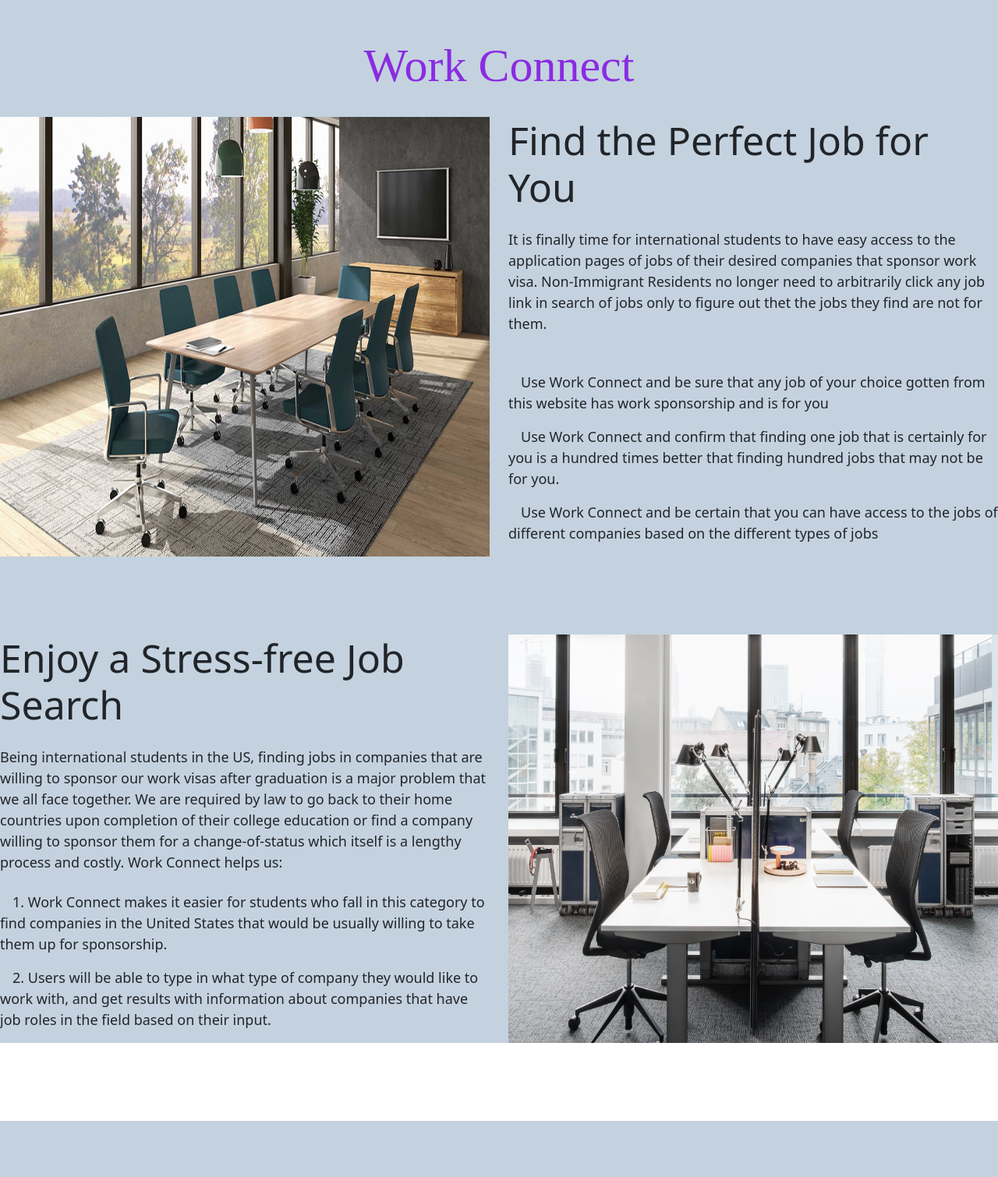
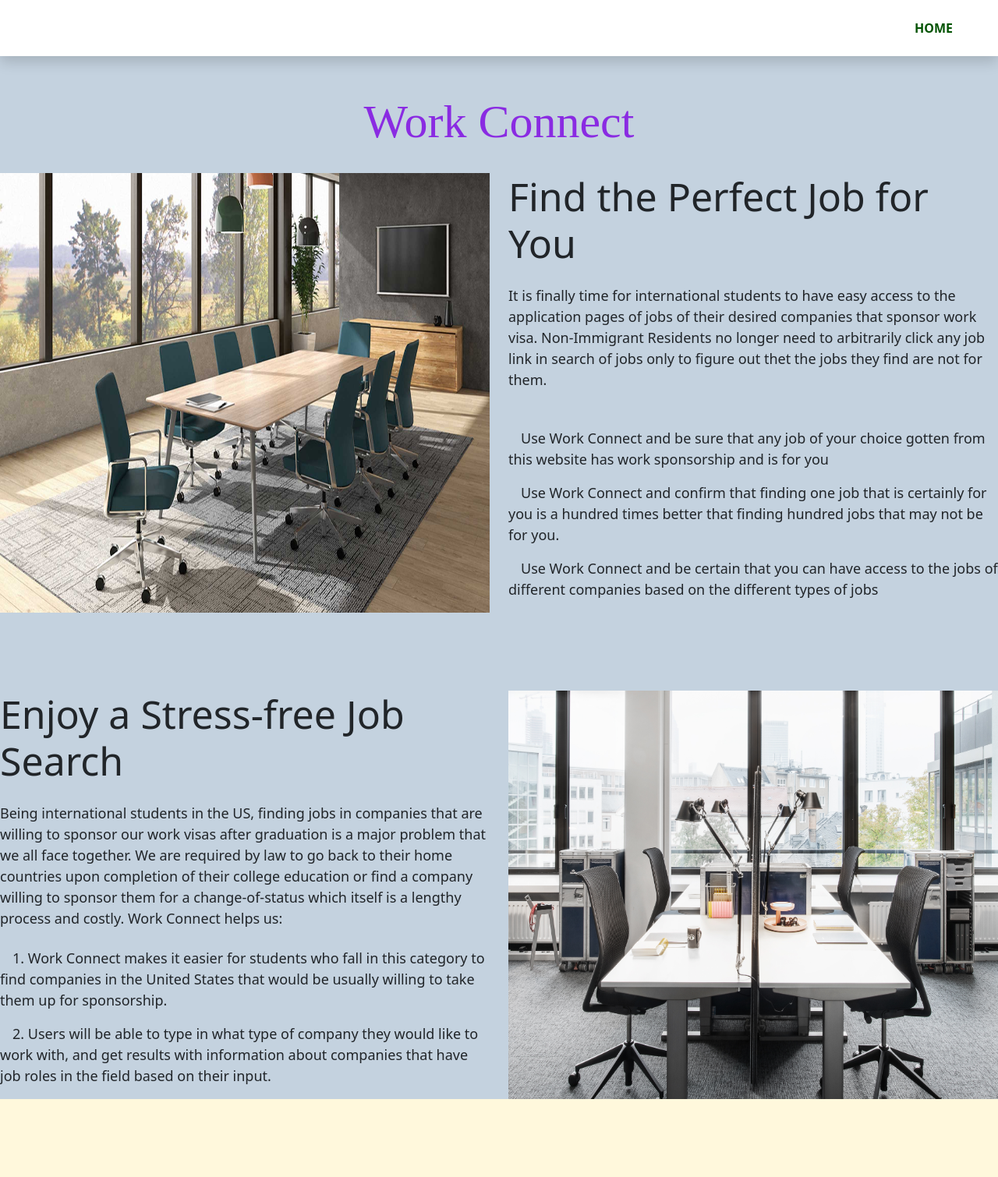
Before and after one commit to Shady-Rouk/CS3-Group-Project, a Flask app: page /about in a window 1280 px wide. Shown: the whole page at 78% size. Before the commit the page ends 1438 px from the top, so only its background shows below. Run offline with Flask 2, Linux system fonts and the light colour scheme.

Commit message:
Added home navbar to about page

```diff
--- a/Work Connect/static/css/about.css
+++ b/Work Connect/static/css/about.css
@@ -39,3 +39,9 @@
 #word {
     margin-bottom: 30px;
 }
+
+#home {
+    color: rgb(3, 83, 3);
+    margin-right: 50px;
+
+}
--- a/Work Connect/templates/about.html
+++ b/Work Connect/templates/about.html
@@ -7,7 +7,15 @@
     <meta name="viewport" content="width=device-width, initial-scale=1.0">
     <title>About Page</title>
 </head>
-<body id="border" class="container-xxl bg-white p-0">
+<body id="border" class="container-xxl bg-ash p-0">
+    <nav class="navbar navbar-expand-lg bg-white navbar-light shadow sticky-top p-0">
+        <div class="collapse navbar-collapse" id="navbarCollapse">
+            <br><br><br>
+            <div class="navbar-nav ms-auto p-4 p-lg-0">
+                <a id="home" href="/home/" class="nav-item nav-link active"><b>HOME</b></a>
+            </div>
+        </div>
+    </nav>
     <div id="body">
         <div id="word">
             <br><br>
```
